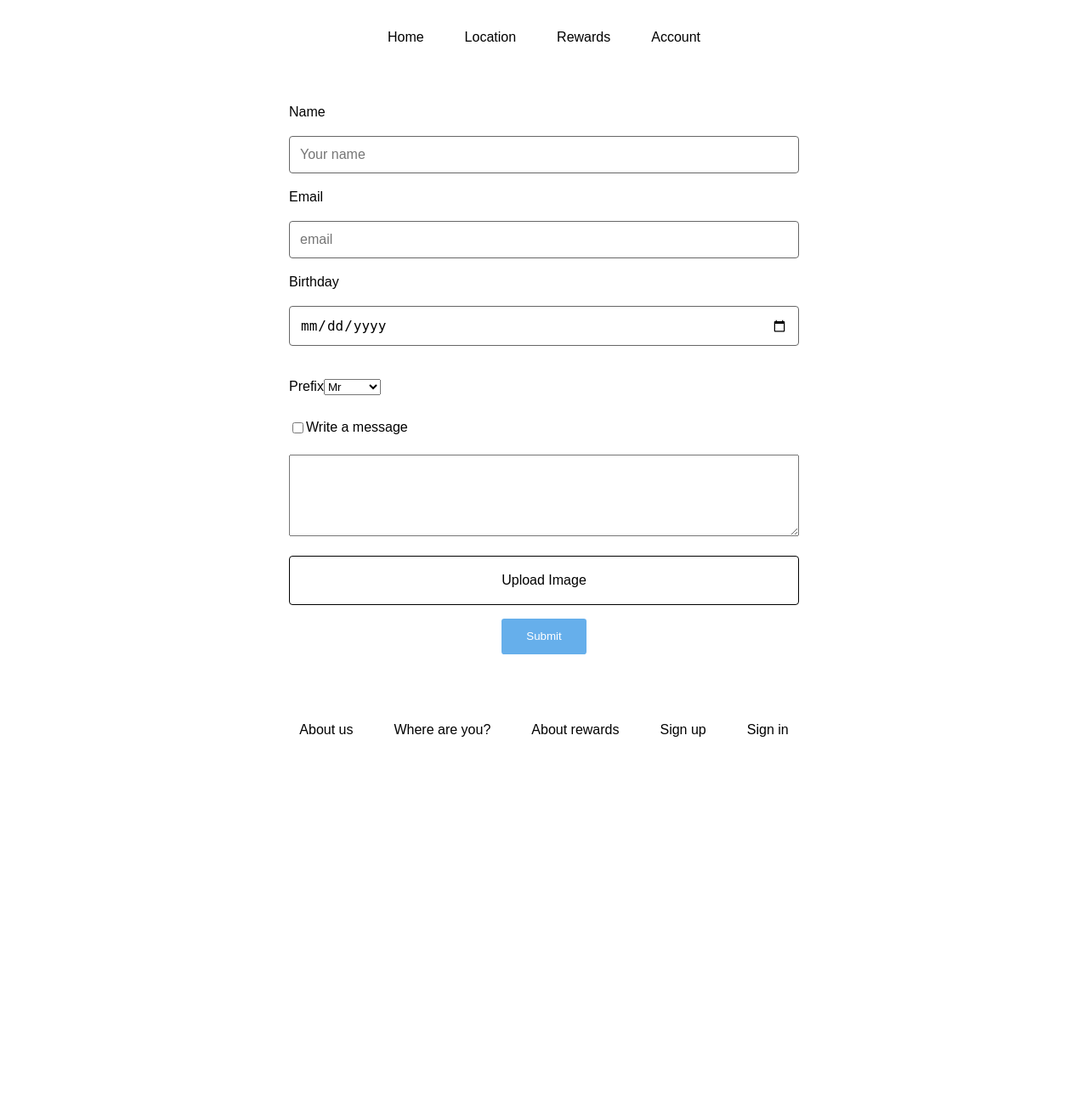
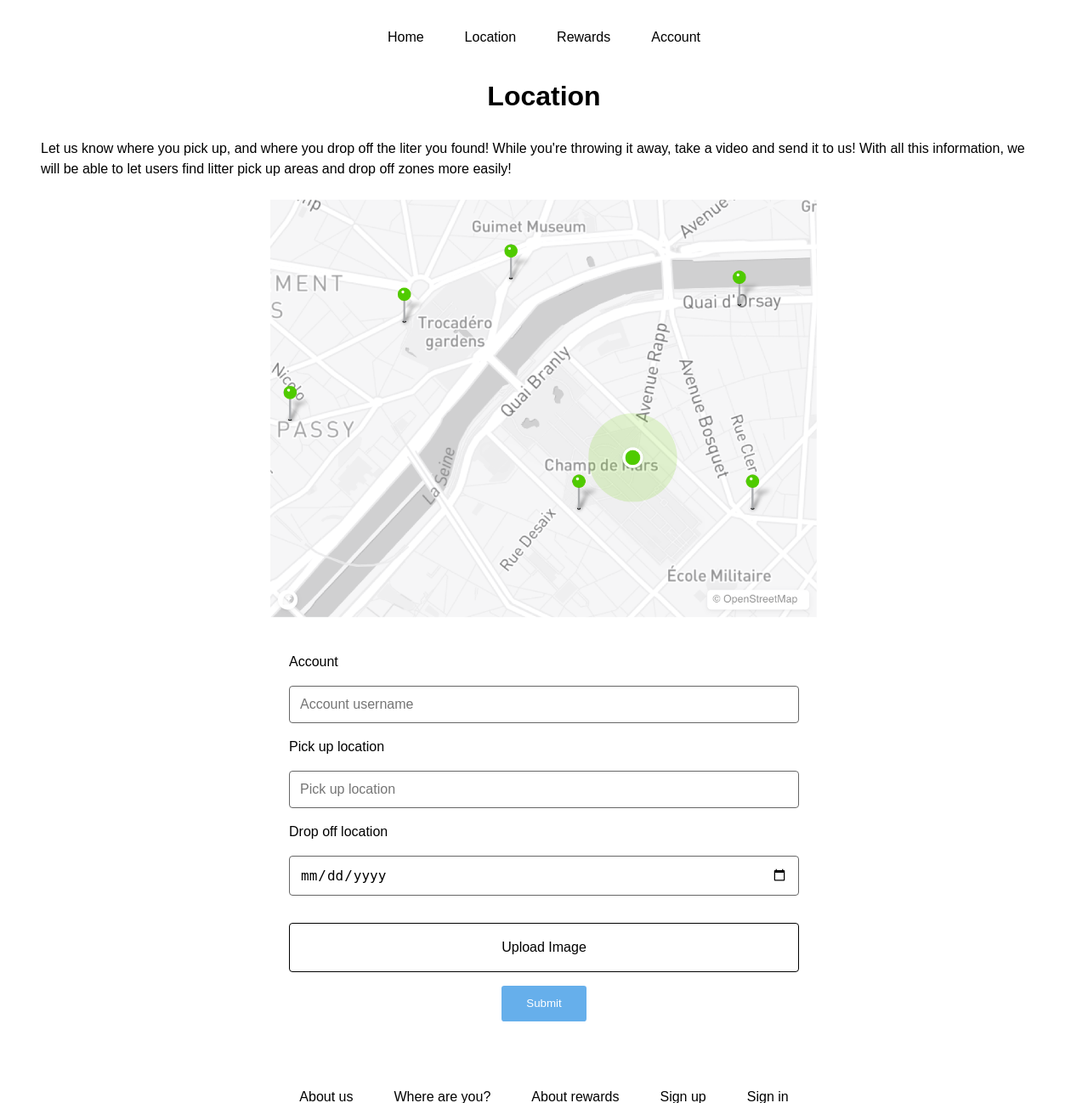
Before and after one commit to aevans1910/pick-up, a PHP site: page /location.html in a window 1280 px wide. Shown: the top 1298 px of the page at 85% size. Before the commit the page ends 867 px from the top, so only its background shows below. Run offline with PHP 8.4, Linux system fonts and the light colour scheme.

Commit message:
[finish] location page

```diff
--- a/location.html
+++ b/location.html
@@ -23,51 +23,40 @@
             </div>
         </div>
 
+        <!-- Hero -->
+        <div id="hero">
+            <div class="text">
+                <h1>Location</h1>
+                <p>Let us know where you pick up, and where you drop off the liter you
+                    found! While you're throwing it away, take a video and send it to us! With all this information, we will be able to let users find litter pick up areas and drop off zones more easily!
+                </p>
+            </div>
+        </div>
+
+        <!-- Map -->
+        <div id="map">
+            <img src="images/map.jpg">
+        </div>
+
          <!-- Contact form -->
          <div id="wrapper">
             <form action="#" method="post">
 
                 <section>
                 <label>
-                    <span>Name</span>
-                    <input name="name" type="text" placeholder="Your name">
+                    <span>Account</span>
+                    <input name="name" type="text" placeholder="Account username">
                 </label>
 
                 <label>
-                    <span>Email</span>
-                    <input name="email" type="email" placeholder="email">
+                    <span>Pick up location</span>
+                    <input name="email" type="email" placeholder="Pick up location">
                 </label>
 
                 <label>
-                    <span>Birthday</span>
-                    <input name="birthday" type="date" placeholder="birthday">
+                    <span>Drop off location</span>
+                    <input name="birthday" type="date" placeholder="Drop off location">
                 </label>
-                </section>
-
-                <section>
-                <label class="h" for="radio-admin">
-                    <span>Prefix</span>
-                    <select name="prefix">
-                    <option>Mr</option>
-                    <option>Mrs</option>
-                    <option>Ms</option>
-                    <option>Sir</option>
-                    <option>Madam</option>
-                    <option>Dr</option>
-                    <option>None</option>
-                    </select>
-                </label>
-                </section>
-
-                <section>
-                <label class="h">
-                    <input type="checkbox" name="public">
-                    <span>Write a message</span>
-                </label>
-                </section>
-
-                <section>
-                <textarea name="bio"></textarea>
                 </section>
 
                 <section>
--- a/style.css
+++ b/style.css
@@ -208,8 +208,8 @@
     #sign-up > .text > h2, p{
         display: flex;
         justify-content: center;
-        padding-left: 20px;
-        padding-right: 20px;
+        margin-left: 50px;
+        margin-right: 50px;
     }
 
     /* Here is the style for the forms */
@@ -293,3 +293,41 @@
     form > section:last-child {
         align-self: center;
     }
+
+/* Here is some styling for the location page */
+
+    /* Here is some styling for the hero */
+    #hero > .text{
+        display: flex;
+        justify-content: center;
+        flex-direction: column;
+    }
+
+    #hero > .text > h1{
+        display: flex;
+        justify-content: center;
+    }
+
+    #hero > .text > p{
+        display: flex;
+        justify-content: center;
+        margin-left: 40px;
+        margin-right: 40px;
+    }
+
+    svg {
+        display: flex;
+        justify-content: center;
+    }
+
+    /* Here is some styling for the map */
+
+    #map {
+        display: flex;
+        justify-content: center;
+    }
+
+    #map > img {
+        height: 500px;
+        width: auto;
+    }
```
Also changed, not shown: account.html (+10 -0 lines), images/map.jpg (added).
